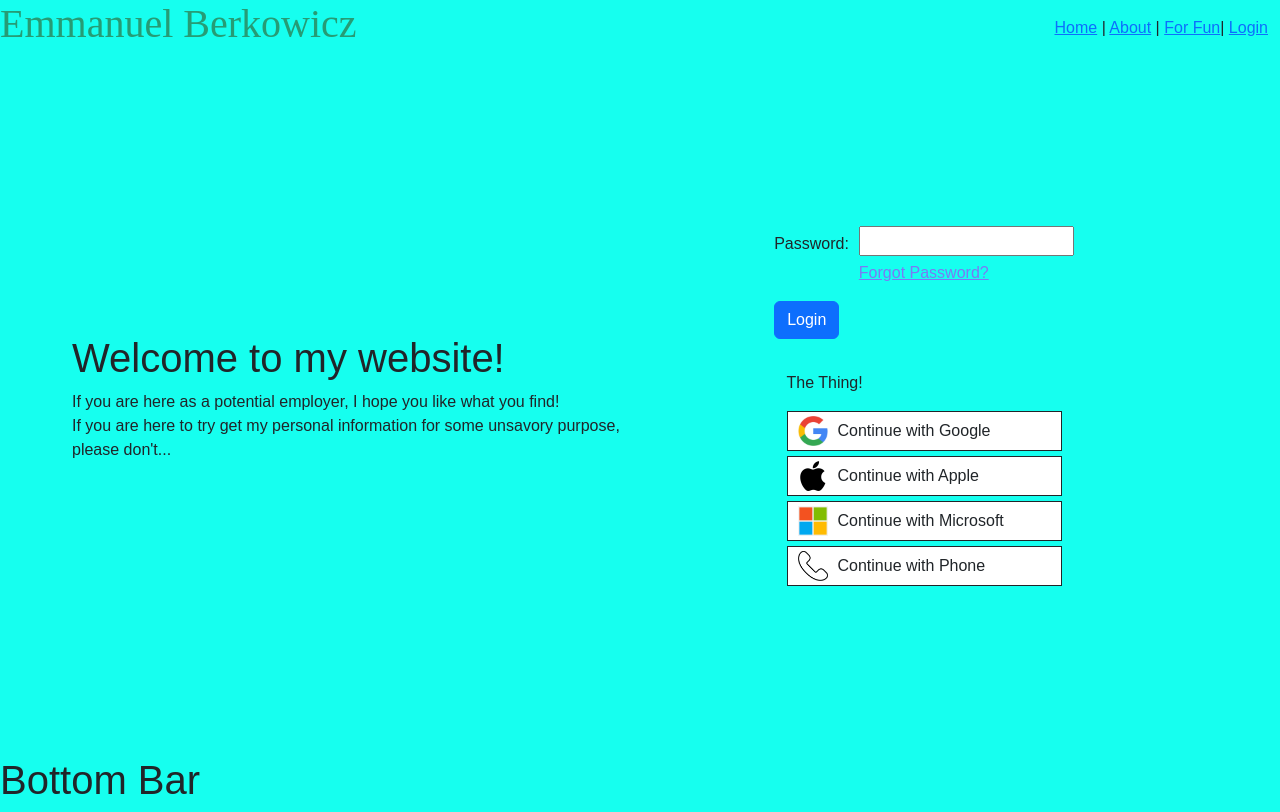
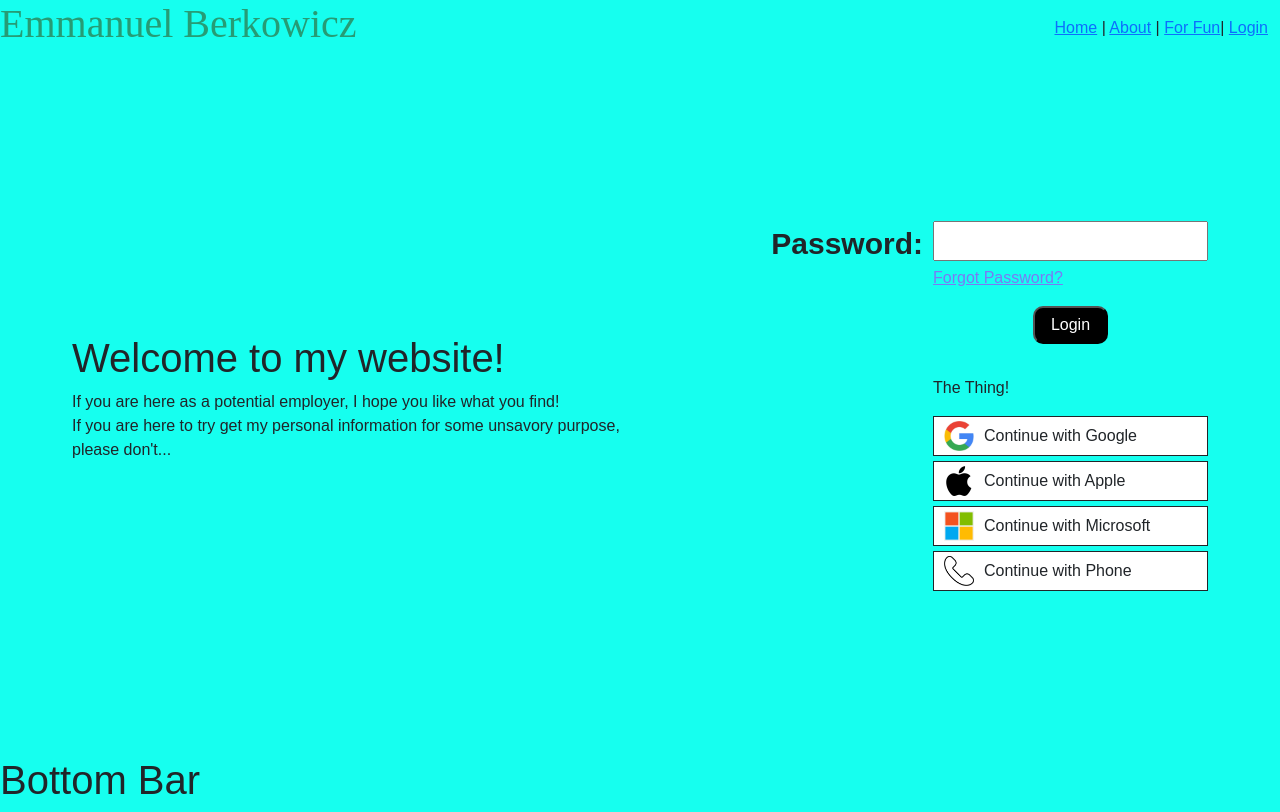
Before and after one commit to AnosVoldygod/emmanwebsite-, a Vue app: page /Login in a window 1280 px wide. Built offline with nearby package versions, Linux system fonts and the light colour scheme.

Commit message:
Login page formatting

```diff
--- a/src/components/LoginComp.vue
+++ b/src/components/LoginComp.vue
@@ -45,7 +45,7 @@ const forgotPassword = () => {
     <div class="login-container">
       <div class="input-row">
         <label for="password" class="login-label">Password:</label>
-        <div class="input-column">
+        <div class="login-input">
           <input
             type="password"
             class="login-control"
@@ -56,23 +56,31 @@ const forgotPassword = () => {
           <p class="forgot-password" @click="forgotPassword">Forgot Password?</p>
         </div>
       </div>
-    </div>
-
-    <div class="button-row">
-      <button type="submit" class="btn btn-primary login-btn">Login</button>
+      <div class="button-row">
+        <button type="submit" class="login-btn">Login</button>
+      </div>
     </div>
   </form>
 </template>
 
 <style>
+.login-container {
+  display: flex;
+  flex-direction: column;
+  align-items: center;
+}
+
 .input-row {
   display: flex;
   align-items: flex-start;
+
   gap: 10px;
 }
 
 .login-label {
-  padding-top: 6px;
+  padding-top: 0px;
+  font-size: 30px;
+  font-weight: bold;
 }
 
 .forgot-password {
@@ -81,4 +89,24 @@ const forgotPassword = () => {
   cursor: pointer;
   padding-top: 5px;
 }
+
+.login-btn {
+  background-color: black;
+  color: white;
+  width: 75px;
+  padding: 5px 0px 5px 0px; /*top, right, bottom, left*/
+  text-align: center;
+  font-size: 16px;
+  border-radius: 10px;
+}
+
+.login-container .button-row {
+  align-self: flex-end;
+  padding-right: 100px;
+}
+
+.login-control {
+  width: 275px;
+  height: 40px;
+}
 </style>
--- a/src/components/LoginPageSocials.vue
+++ b/src/components/LoginPageSocials.vue
@@ -13,7 +13,7 @@ const displayOptionMessage = () => {
     <!-- Div main wrapper for the login options, google, apple ect... -->
     <div class="login-options-wrapper">
       <!-- Individual wrappers for each of the options. -->
-      <div class="google-option generic-login-option" @click="displayOptionMessage">
+      <div class="google-option generic-login-option">
         <img alt="Google Logo" class="logo-generic" src="../assets/SocialMedia/Google.jpg" />
         <div class="login-option-text">
           <p>Continue with Google</p>
--- a/src/views/Login.vue
+++ b/src/views/Login.vue
@@ -47,8 +47,12 @@ import LoginPageSocials from '../components/LoginPageSocials.vue'
   display: flex;
   flex-direction: column;
   justify-content: center;
-  align-items: center;
+  align-items: flex-end;
   max-width: 100%;
+}
+
+.login-socials {
+  margin-top: 2rem;
 }
 
 .login-component {
@@ -56,9 +60,4 @@ import LoginPageSocials from '../components/LoginPageSocials.vue'
   display: flex;
   max-width: 100%;
 }
-
-.login-socials {
-  margin-top: 2rem;
-  align-self: center;
-}
 </style>
```
